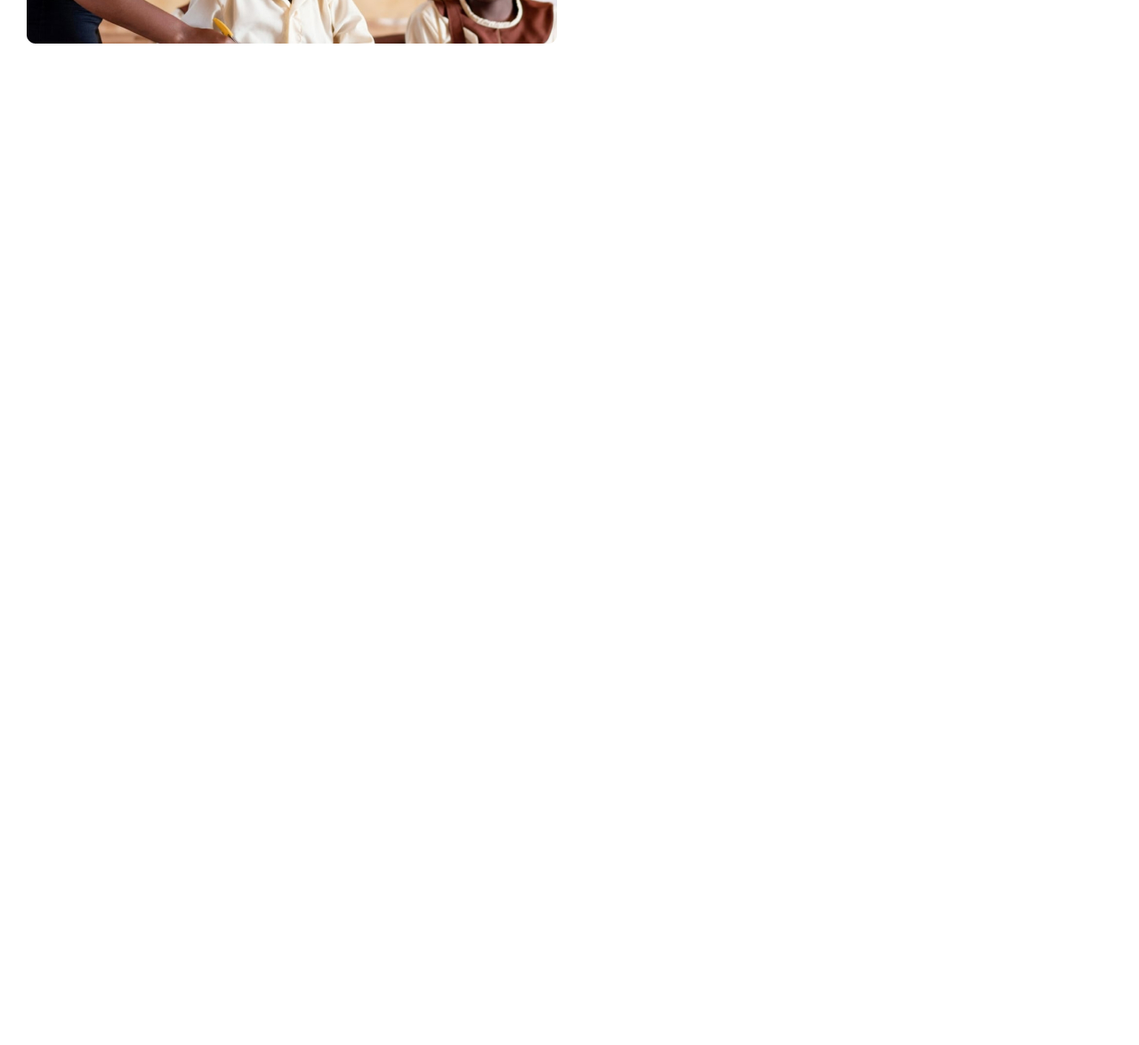
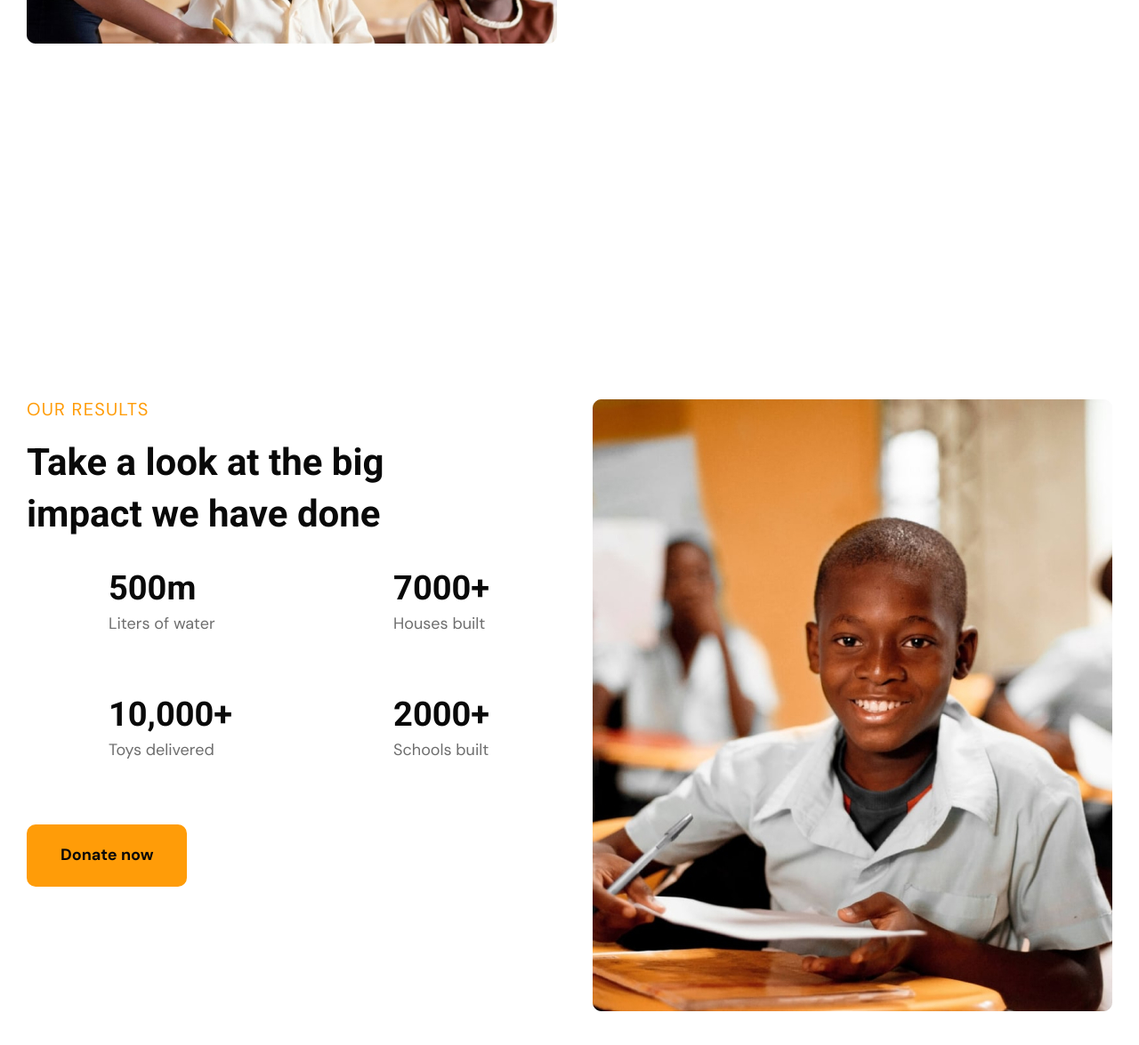
Before and after one commit to masiuk-mykola/PhilanthropyX, a website built with Parcel: page src/index.html in a window 1280 px wide. Shown: the part 2642-3817 px from the top of the page at 89% size. Before the commit the page ends 2891 px from the top, so only its background shows below. Built offline with nearby package versions, Linux system fonts and the light colour scheme.

Commit message:
Add section results

```diff
--- a/src/partials/results.html
+++ b/src/partials/results.html
@@ -0,0 +1,52 @@
+<section class="section">
+  <div class="container container__flex">
+    <div class="results">
+      <h2 class="section__title">our results</h2>
+      <p class="section__subtitle">Take a look at the big impact we have done</p>
+      <ul class="results__list">
+        <li class="results__item">
+          <svg class="results__icon" width="76px" height="76px">
+            <use href="/images/svg/sprite.svg#result-heart"></use>
+          </svg>
+          <div class="results__wrapper">
+            <p class="results__title">500m</p>
+            <p class="results__subtitle">Liters of water</p>
+          </div>
+        </li>
+        <li class="results__item">
+          <svg class="results__icon" width="76px" height="76px">
+            <use href="/images/svg/sprite.svg#result-handheart"></use>
+          </svg>
+          <div class="results__wrapper">
+            <p class="results__title">7000+</p>
+            <p class="results__subtitle">Houses built</p>
+          </div>
+        </li>
+        <li class="results__item">
+          <svg class="results__icon" width="76px" height="76px">
+            <use href="/images/svg/sprite.svg#result-ball"></use>
+          </svg>
+          <div class="results__wrapper">
+            <p class="results__title">10,000+</p>
+            <p class="results__subtitle">Toys delivered</p>
+          </div>
+        </li>
+        <li class="results__item">
+          <svg class="results__icon" width="76px" height="76px">
+            <use href="/images/svg/sprite.svg#result-edu"></use>
+          </svg>
+          <div class="results__wrapper">
+            <p class="results__title">2000+</p>
+            <p class="results__subtitle">Schools built</p>
+          </div>
+        </li>
+      </ul>
+      <a href="#" class="btn about__btn">Donate now</a>
+    </div>
+    <img
+      src="/images/results/boy.jpg"
+      alt="boy"
+      srcset="/images/results/boy.jpg 1x, /images/results/boy@2x.png"
+    />
+  </div>
+</section>
--- a/src/sass/components/_section__subtitle.scss
+++ b/src/sass/components/_section__subtitle.scss
@@ -1,7 +1,6 @@
 .section__subtitle {
-  margin-bottom: 17px;
-
   font-family: 'Roboto';
+  font-weight: 700;
   font-size: 42px;
   line-height: 1.38;
 
--- a/src/sass/layouts/_about.scss
+++ b/src/sass/layouts/_about.scss
@@ -6,6 +6,9 @@
 }
 .section__left {
   width: 100%;
+}
+.section__subtitle {
+  margin-bottom: 17px;
 }
 .section__text {
   font-size: 18px;
--- a/src/sass/layouts/_results.scss
+++ b/src/sass/layouts/_results.scss
@@ -0,0 +1,45 @@
+.container__flex {
+  display: flex;
+  justify-content: space-between;
+}
+
+.results .section__subtitle {
+  margin-bottom: 30px;
+
+  width: 449px;
+}
+
+.results__list {
+  display: flex;
+  flex-wrap: wrap;
+  justify-content: space-between;
+  gap: 66px;
+
+  width: 520px;
+
+  margin-bottom: 72px;
+}
+.results__item {
+  display: flex;
+  align-items: center;
+  justify-content: center;
+}
+.results__icon {
+  margin-right: 16px;
+}
+.results__title {
+  margin-bottom: 9px;
+
+  font-family: 'Roboto';
+  font-weight: 700;
+  font-size: 38px;
+  line-height: 1.16;
+
+  color: $black-txt-clr;
+}
+.results__subtitle {
+  font-size: 18px;
+  line-height: 1.11;
+
+  color: $txt-clr;
+}
```
Also changed, not shown: src/images/svg/sprite.svg, src/images/svg/sprite1.svg (added).
